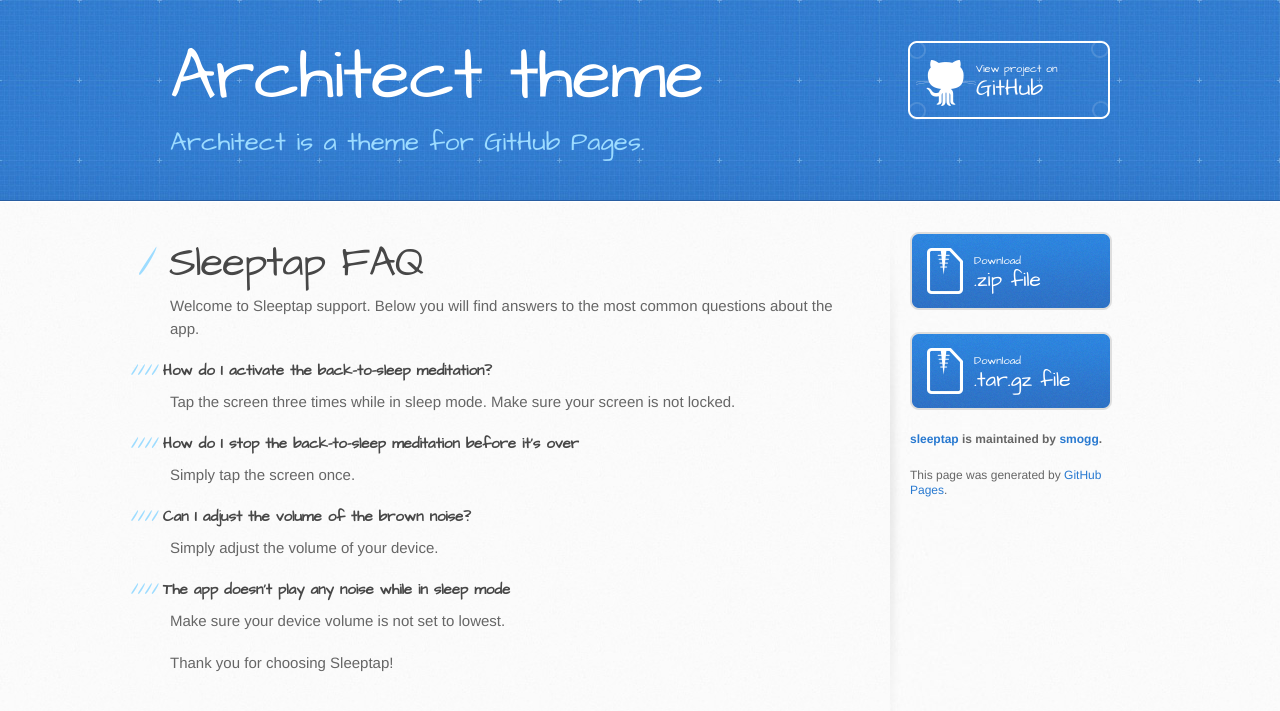
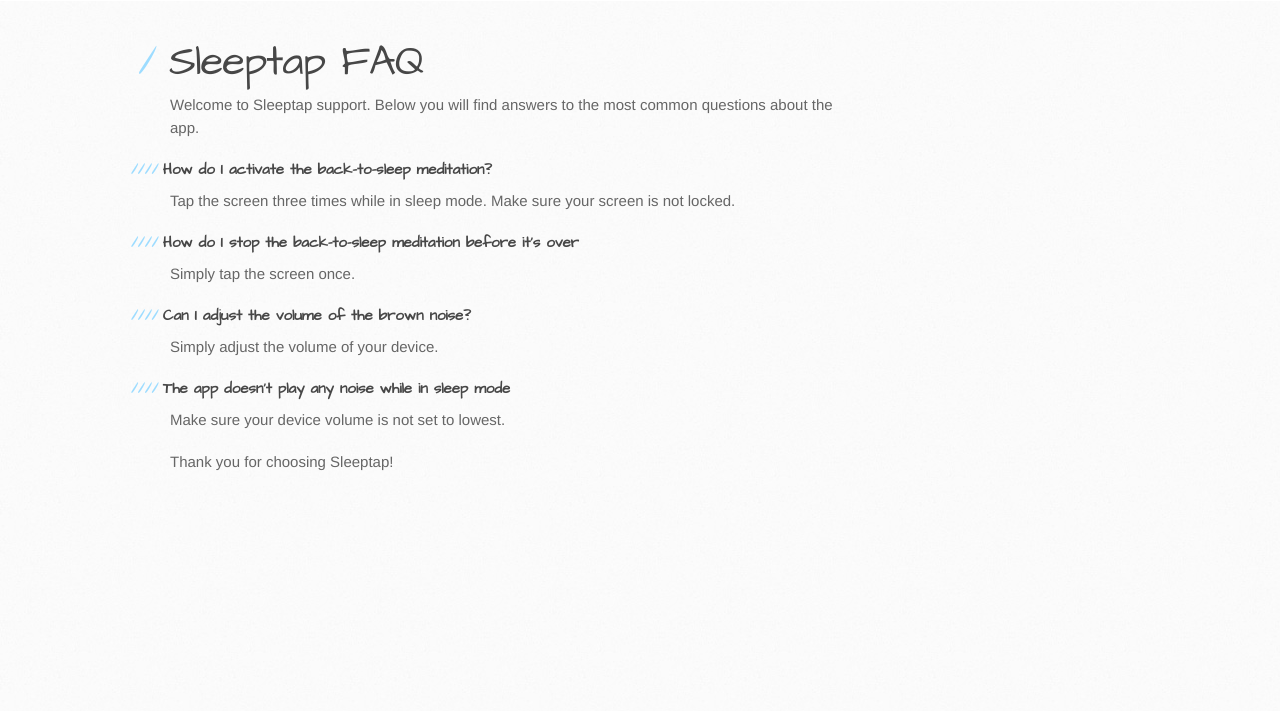
Before and after one commit to smogg/sleeptap, a Jekyll site: the page built from index.md, in a window 1280 px wide. Shown: the top 711 px of the page. Built offline with Jekyll 4.4.1, drawn with Linux system fonts in a browser that asks for light colours; our own code applies the rules of GitHub Pages for plain Markdown files.

Commit message:
remove redundant stuff

```diff
--- a/_layouts/default.html
+++ b/_layouts/default.html
@@ -17,20 +17,6 @@
   </head>
 
   <body>
-    <header>
-      <div class="inner">
-        <a href="{{ '/' | absolute_url }}">
-          <h1>{{ site.title | default: site.github.repository_name }}</h1>
-        </a>
-        <h2>{{ site.description | default: site.github.project_tagline }}</h2>
-        {% if site.github.is_project_page %}
-          <a href="{{ site.github.repository_url }}" class="button"><small>View project on</small> GitHub</a>
-        {% endif %}
-        {% if site.github.is_user_page %}
-          <a href="{{ site.github.owner_url }}" class="button"><small>Follow me on</small> GitHub</a>
-        {% endif %}
-      </div>
-    </header>
 
     <div id="content-wrapper">
       <div class="inner clearfix">
@@ -38,24 +24,6 @@
           {{ content }}
         </section>
 
-        <aside id="sidebar">
-          {% if site.show_downloads %}
-            <a href="{{ site.github.zip_url }}" class="button">
-              <small>Download</small>
-              .zip file
-            </a>
-            <a href="{{ site.github.tar_url }}" class="button">
-              <small>Download</small>
-              .tar.gz file
-            </a>
-          {% endif %}
-
-          {% if site.github.is_project_page %}
-            <p class="repo-owner"><a href="{{ site.github.repository_url }}">{{ site.github.repository_name }}</a> is maintained by <a href="{{ site.github.owner_url }}">{{ site.github.owner_name }}</a>.</p>
-          {% endif %}
-
-          <p>This page was generated by <a href="https://pages.github.com">GitHub Pages</a>.</p>
-        </aside>
       </div>
     </div>
 
```
